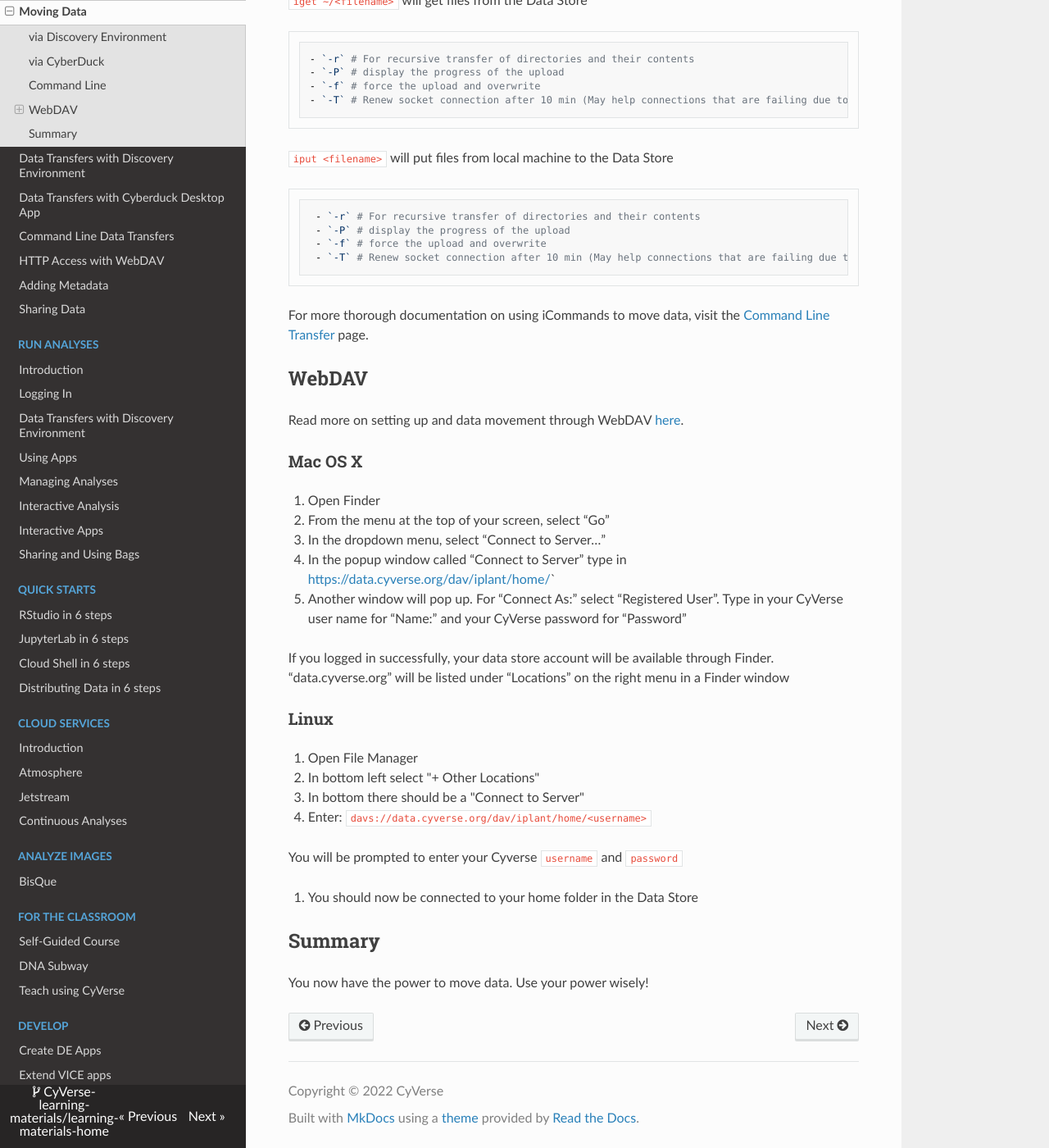
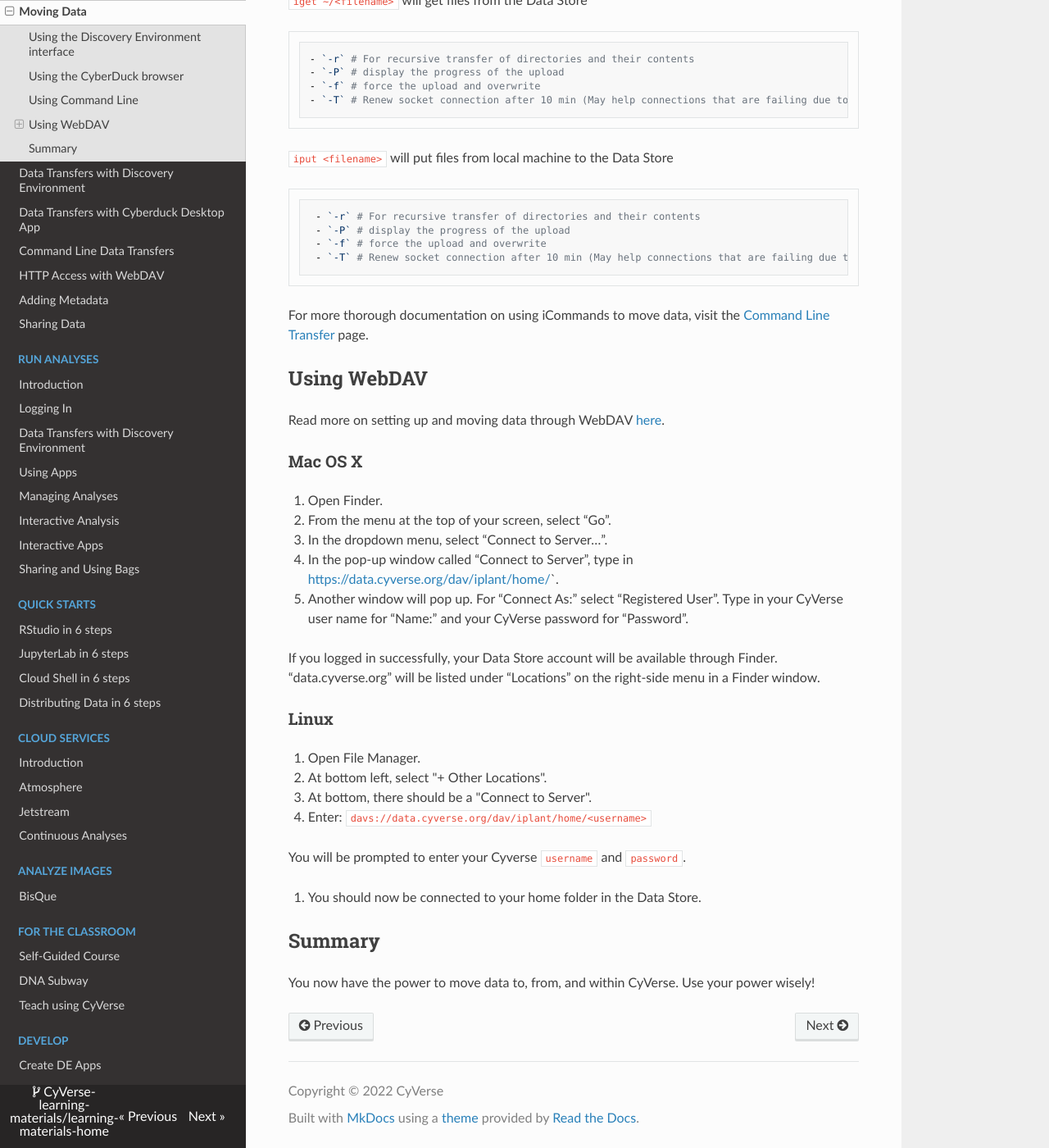
Before and after one commit to CyVerse-learning-materials/learning-materials-home, an MkDocs documentation site: the page built from docs/ds/move_data.md, in a window 1280 px wide and 1400 px high, scrolled down 1532 px. Shown: the whole window at 82% size. Built offline with MkDocs 1.6.1, drawn with Linux system fonts in a browser that asks for light colours; nearby versions of some CDN libraries; a script that is not in the unit is left out; some of the changed text lies outside the part shown.

Commit message:
Word, punctuation, and consistency edits.

```diff
--- a/docs/ds/move_data.md
+++ b/docs/ds/move_data.md
@@ -3,14 +3,14 @@
 [de]: ../assets/de/logos/deIcon.svg
 [data]: ../assets/de/menu_items/dataIcon.svg
 
-This page summarizes each of the above methods of uploading data. There are a number of ways to upload your data to the Discovery Enviroment:
+This page summarizes each of the four methods of moving (up- and downloading) data to the Data Store:
 
   1. Using the [Discovery Environment](../de/manage_data.md) interface (visit the [Distributing Data quickstart](quick-data-share.md) for a rapid introduction to distributing data)
   2. Using the [CyberDuck](cyberduck.md) browser
   3. Through the [Command Line and iCommands](icommands.md)
   4. Through [WebDAV](webdav.md)
 
-## via Discovery Environment
+## Using the Discovery Environment interface
 
 1. Log into the [![de]{width="25"} Discovery Environment](https://de.cyverse.org){target=_blank}
 
@@ -18,19 +18,19 @@
 
 More details are available in the [Data Store](../de/manage_data.md) documentation.
 
-## via CyberDuck
+## Using the CyberDuck browser
 
 Cyberduck is only available for Windows and Mac OS X
 
-1. Install [CyberDuck](https://cyberduck.io){target=_blank}
+1. Install [CyberDuck](https://cyberduck.io){target=_blank}.
 
-2. Set up [CyVerse iRODS profile for CyberDuck](cyberduck.md)
+2. Set up [CyVerse iRODS profile for CyberDuck](cyberduck.md).
 
 More details are available in the [CyberDuck](cyberduck.md) documentation.
 
-## Command Line
+## Using Command Line
 
-1. [Download and install iCommands following the instructions for Linux , Mac, or Windows](https://cyverse.atlassian.net/wiki/spaces/DS/pages/241869823/Setting+Up+iCommands#SettingUpiCommands-linux){target=_blank}
+1. [Download and install iCommands following the instructions for Linux , Mac, or Windows](https://cyverse.atlassian.net/wiki/spaces/DS/pages/241869823/Setting+Up+iCommands#SettingUpiCommands-linux){target=_blank}.
 
 2. Set path for iCommands binaries:
 
@@ -77,38 +77,38 @@
 
 For more thorough documentation on using iCommands to move data, visit the [Command Line Transfer](icommands.md) page.
 
-## WebDAV
+## Using WebDAV
 
-Read more on setting up and data movement through WebDAV [here](webdav.md).
+Read more on setting up and moving data through WebDAV [here](webdav.md).
 
 ### Mac OS X
 
-1. Open Finder
+1. Open Finder.
 
-2. From the menu at the top of your screen, select “Go”
+2. From the menu at the top of your screen, select “Go”.
 
-3. In the dropdown menu, select “Connect to Server…”
+3. In the dropdown menu, select “Connect to Server…”.
 
-4. In the popup window called “Connect to Server” type in https://data.cyverse.org/dav/iplant/home/<your CyVerse user name>`
+4. In the pop-up window called “Connect to Server”, type in https://data.cyverse.org/dav/iplant/home/<your CyVerse user name>`.
 
-5. Another window will pop up. For “Connect As:” select “Registered User”. Type in your CyVerse user name for “Name:” and your CyVerse password for “Password”
+5. Another window will pop up. For “Connect As:” select “Registered User”. Type in your CyVerse user name for “Name:” and your CyVerse password for “Password”.
 
-  If you logged in successfully, your data store account will be available through Finder. “data.cyverse.org” will be listed under “Locations” on the right menu in a Finder window
+  If you logged in successfully, your Data Store account will be available through Finder. “data.cyverse.org” will be listed under “Locations” on the right-side menu in a Finder window.
 
 ### Linux
 
-1. Open File Manager
+1. Open File Manager.
 
-2. In bottom left select "+ Other Locations"
+2. At bottom left, select "+ Other Locations".
 
-3. In bottom there should be a "Connect to Server"
+3. At bottom, there should be a "Connect to Server".
 
 4. Enter: `davs://data.cyverse.org/dav/iplant/home/<username>`
 
-   You will be prompted to enter your Cyverse `username` and `password`
+   You will be prompted to enter your Cyverse `username` and `password`.
 
-5. You should now be connected to your home folder in the Data Store
+5. You should now be connected to your home folder in the Data Store.
 
 ## Summary
 
-You now have the power to move data. Use your power wisely!
+You now have the power to move data to, from, and within CyVerse. Use your power wisely!
```
